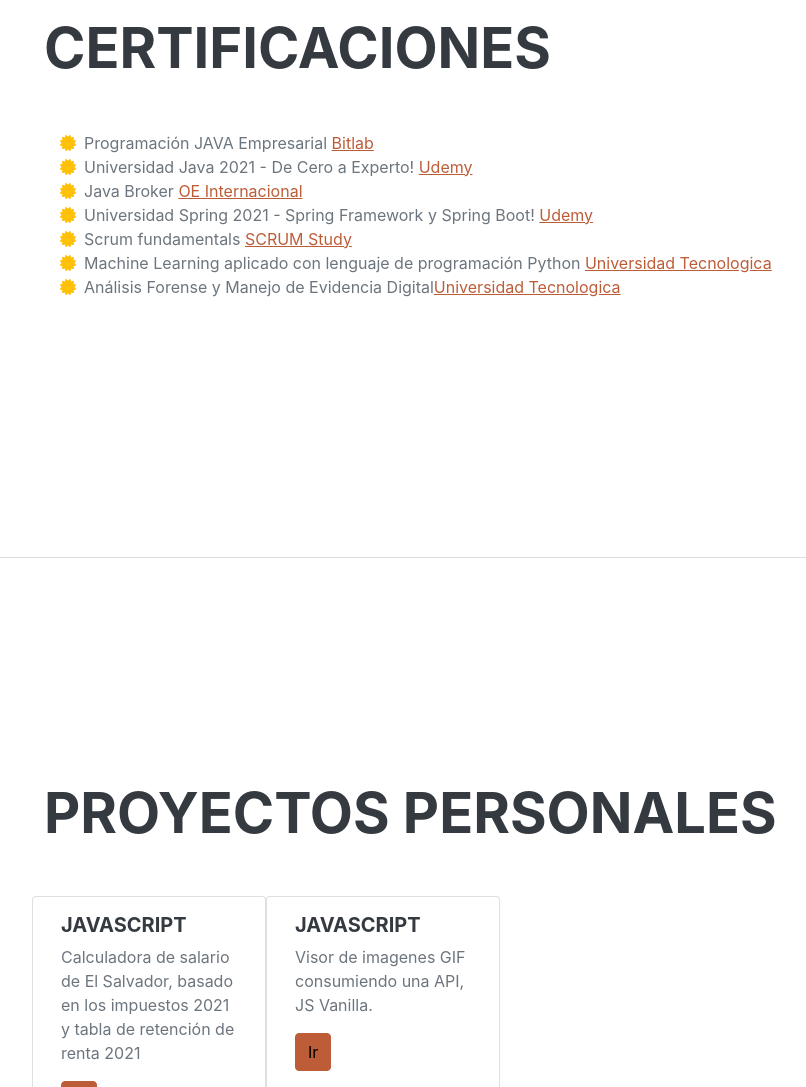
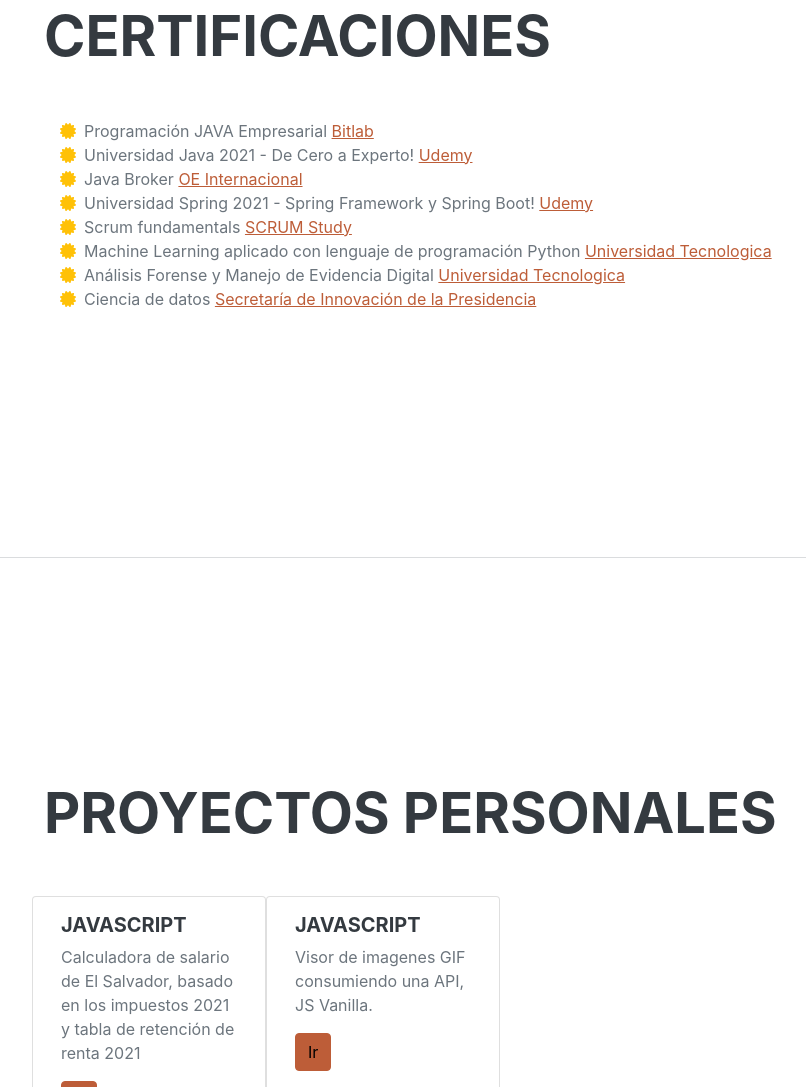
Before and after one commit to IsaiasOrtiz/perfil, a plain HTML site: page index.html in a window 1280 px wide. Shown: the part 4248-5335 px from the top of the page, without its empty margins (276-1082 px from the left). Drawn offline with nearby package versions, Linux system fonts and the light colour scheme; a web font is replaced by a local one.

Commit message:
Certificado Ciencia de datos Python

```diff
--- a/index.html
+++ b/index.html
@@ -200,9 +200,12 @@
                         </li>
                         <li>
                             <span class="fa-li"><i class="fas fa-certificate text-warning"></i></span>
-                            Análisis Forense y Manejo de Evidencia Digital<a target="_blank" href="./assets/img/utec_forense.jpeg">Universidad Tecnologica</a>
+                            Análisis Forense y Manejo de Evidencia Digital <a target="_blank" href="./assets/img/utec_forense.jpeg">Universidad Tecnologica</a>
                         </li>
-
+                        <li>
+                            <span class="fa-li"><i class="fas fa-certificate text-warning"></i></span>
+                            Ciencia de datos <a target="_blank" href="./assets/img/cienciadedatos.pdf">Secretaría de Innovación de la Presidencia</a>
+                        </li>
 
                     </ul>
                 </div>
```
Also changed, not shown: 1 other file.
